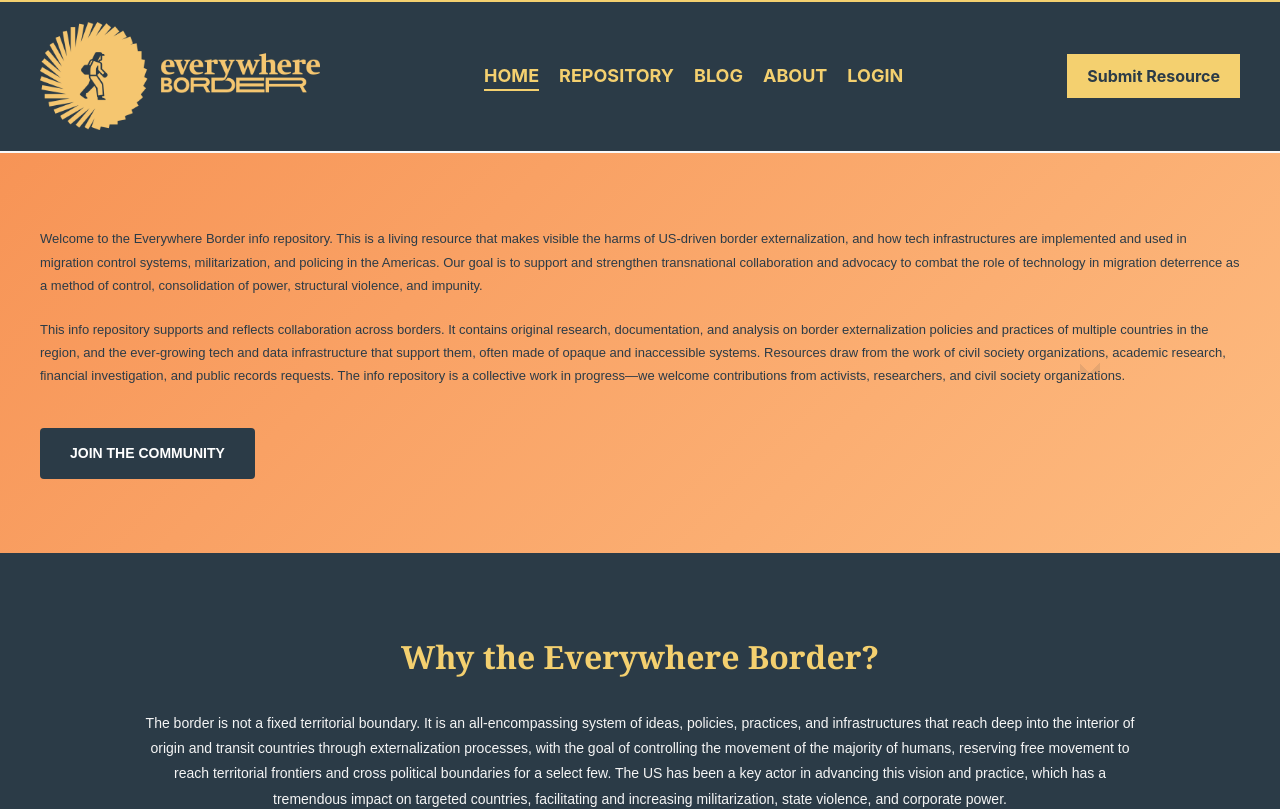
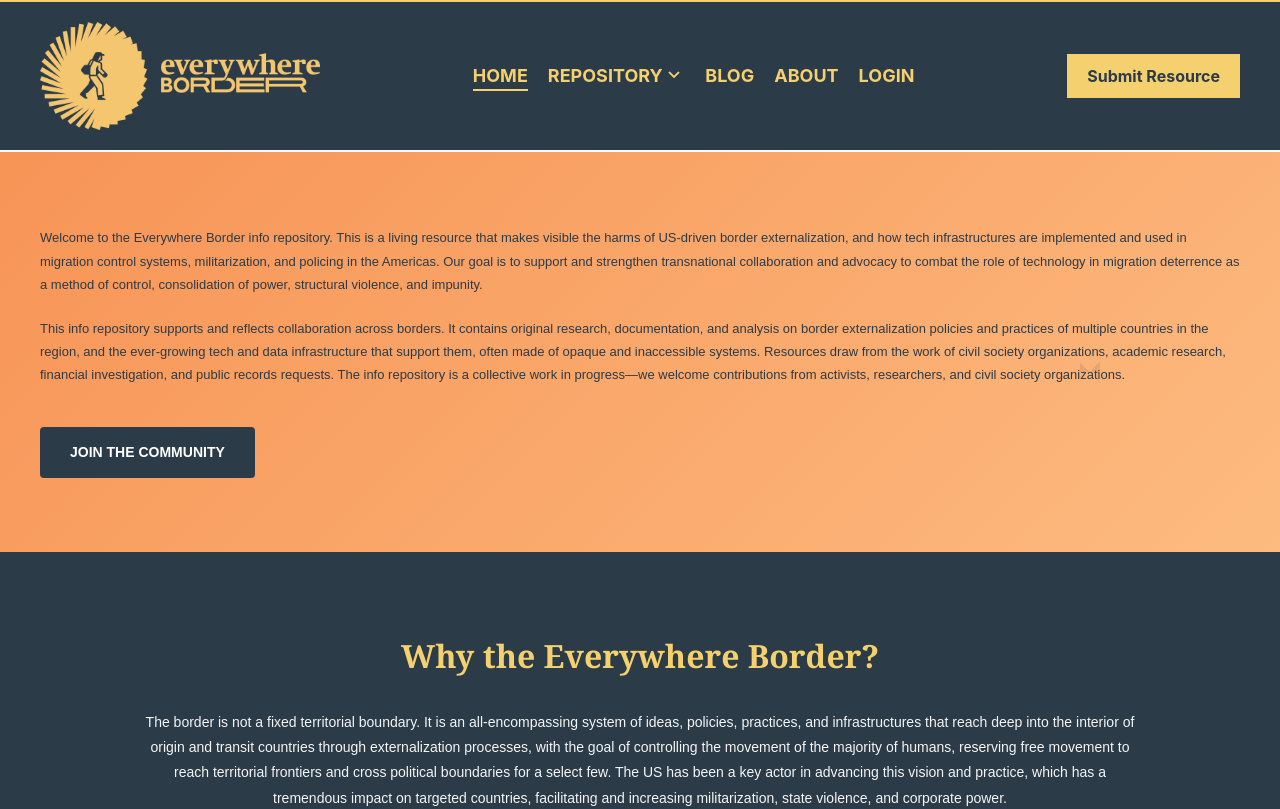
Before and after one commit to marieleponti/vite-eb-site-api, a Vue app: page / in a window 1280 px wide. Shown: the top 809 px of the page. Built offline with nearby package versions, Linux system fonts and the light colour scheme.

Commit message:
update Navbar, add dropdown to Repository

```diff
--- a/src/components/Navbar.vue
+++ b/src/components/Navbar.vue
@@ -7,21 +7,39 @@
 
       <nav class="navigation">
         <router-link class="nav-link" to="/">HOME</router-link>
-        <router-link class="nav-link" to="/resources">REPOSITORY</router-link>
+
+        <!-- Dropdown REPOSITORY integrado limpiamente -->
+        <v-menu open-on-hover transition="slide-y-transition" offset="20">
+          <template #activator="{ props }">
+            <router-link class="nav-link d-inline-flex align-center" to="/resources" v-bind="props">
+              REPOSITORY
+              <v-icon size="small" class="chevron-icon">mdi-chevron-down</v-icon>
+            </router-link>
+          </template>
+
+          <!-- Contenedor del menú invisible, adaptado al fondo del navbar -->
+          <v-list class="clean-dropdown pa-0">
+            <v-list-item to="/resources" class="dropdown-item">
+              <span class="dropdown-link-text">Library</span>
+            </v-list-item>
+            <v-list-item to="/resources?type=documents" class="dropdown-item">
+              <span class="dropdown-link-text">Featured Research</span>
+            </v-list-item>
+            <v-list-item to="/resources?type=media" class="dropdown-item">
+              <span class="dropdown-link-text">Public Records Requests</span>
+            </v-list-item>
+          </v-list>
+        </v-menu>
+
         <router-link class="nav-link" to="/blog">BLOG</router-link>
         <router-link class="nav-link" to="/about">ABOUT</router-link>
         <router-link v-if="!isLoggedIn" class="nav-link" to="/ebcommunity">
           LOGIN
         </router-link>
 
-        <a
-  v-else
-  href="#"
-  class="nav-link"
-  @click.prevent="handleLogout"
->
-  LOGOUT
-</a>
+        <a v-else href="#" class="nav-link" @click.prevent="handleLogout">
+          LOGOUT
+        </a>
       </nav>
 
       <button class="submit-btn">Submit Resource</button>
@@ -37,7 +55,6 @@ import { useRouter } from 'vue-router'
 import { useAuth } from '@/composables/useAuth'
 
 const router = useRouter()
-
 const { token, logout } = useAuth()
 
 const isLoggedIn = computed(() => !!token.value)
@@ -49,6 +66,9 @@ function handleLogout() {
 </script>
 
 <style scoped>
+/* ==========================================
+   ESTILOS BASE DEL HEADER
+   ========================================== */
 .header {
   background-color: #2B3B47;
   padding: 20px 40px;
@@ -71,29 +91,73 @@ function handleLogout() {
 .navigation {
   display: flex;
   gap: 20px;
+  align-items: center;
 }
 
+/* Enlaces principales del Navbar */
 .nav-link {
   color: #F4D06F;
   text-decoration: none;
   font-size: 18px;
   font-weight: bold;
+  transition: border-bottom 0.2s ease;
+  border-bottom: 2px solid transparent;
 }
 
-.nav-link:hover {
-  border-bottom: 2px solid #F4D06F;
-}
-
+.nav-link:hover,
 .router-link-active {
   border-bottom: 2px solid #F4D06F;
 }
 
+/* ==========================================
+   ESTILOS EXACTOS PARA EL DROPDOWN UNIFICADO
+   ========================================== */
+.clean-dropdown {
+  background-color: #2B3B47 !important; /* Copia fiel del fondo del header */
+  border-radius: 0 !important;           /* Quitamos bordes redondeados */
+  box-shadow: 0 8px 16px rgba(0, 0, 0, 0.25) !important; /* Sombra sutil flotante */
+  padding: 8px 0 !important;
+}
+
+.dropdown-item {
+  padding: 10px 24px !important;
+  min-height: auto !important;
+  cursor: pointer;
+  text-align: center;
+}
+
+/* Eliminamos el fondo gris por defecto de Vuetify en el hover */
+.dropdown-item:deep(.v-list-item__overlay) {
+  display: none !important;
+}
+
+/* Texto del menú secundario: idéntico formato que el Navbar */
+.dropdown-link-text {
+  color: #F4D06F;
+  font-size: 18px;
+  text-transform: uppercase; /* Forzamos mayúsculas igual que el navbar */
+  text-decoration: none;
+  transition: border-bottom 0.2s ease;
+  border-bottom: 2px solid transparent;
+  padding-bottom: 2px;
+}
+
+/* Mismo efecto de subrayado amarillo al pasar el ratón */
+.dropdown-item:hover .dropdown-link-text,
+.dropdown-item.v-list-item--active .dropdown-link-text {
+  border-bottom: 2px solid #F4D06F;
+}
+
+/* ==========================================
+   ELEMENTOS DE DECORACIÓN Y BOTONES
+   ========================================== */
 .submit-btn {
   background-color: #F4D06F;
   color: #2B3B47;
   border: none;
   padding: 10px 20px;
   font-weight: bold;
+  cursor: pointer;
 }
 
 .dashed-line-decoration {
@@ -104,11 +168,24 @@ function handleLogout() {
   background-size: 20px 20px;
 }
 
-.header {
-  border-bottom: none;
+/* Clases de utilidad */
+.d-inline-flex {
+  display: inline-flex !important;
 }
 
-.header {
-  border-bottom: 1px solid transparent;
+.align-center {
+  align-items: center !important;
+}
+
+.ml-1 {
+  margin-left: 4px !important;
+}
+
+.chevron-icon {
+  color: #F4D06F !important;
+}
+
+.pa-0 {
+  padding: 0 !important;
 }
 </style>
```
